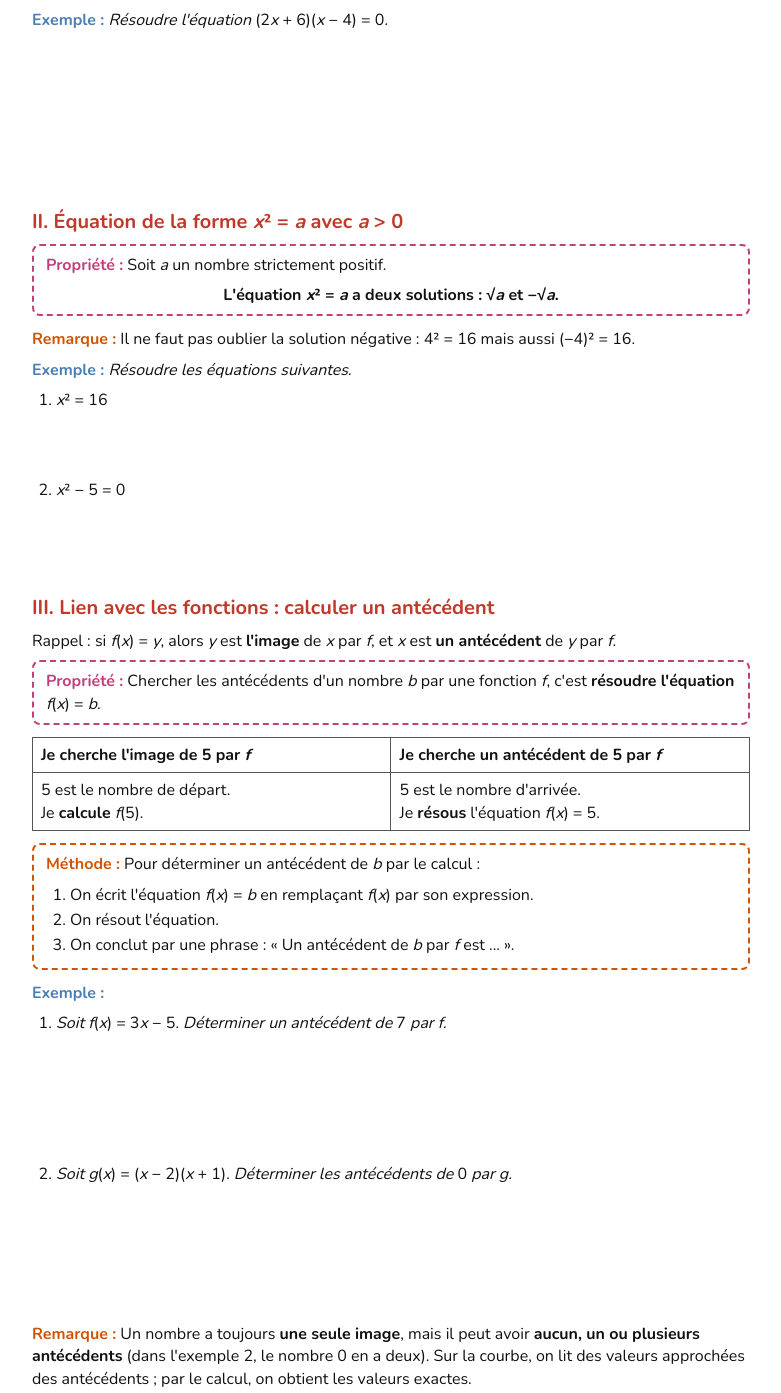
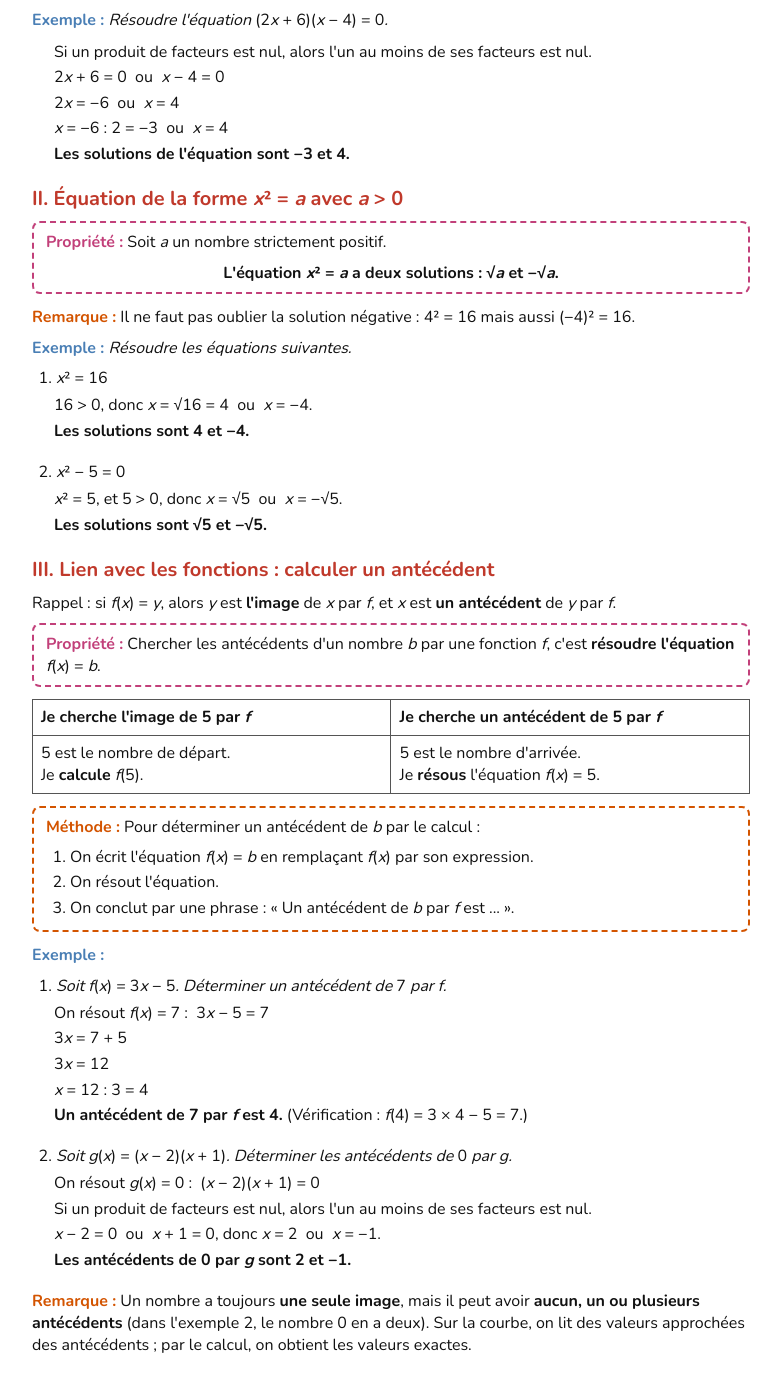
Before and after one commit to salomeb6/Site-Maths, a plain HTML site: page 3e/3e-chapitre5bis-equation-produit-nul-cours.html in a window 1280 px wide. Shown: the part 566-1959 px from the top of the page, without its empty margins (249-1030 px from the left). Drawn offline with nearby package versions, Linux system fonts and the light colour scheme.

Commit message:
3e chapitre 5 bis : leçon complète en ligne (exemples corrigés)
Co-Authored-By: Claude Opus 5.5 <noreply@anthropic.com>
Claude-Session: https://claude.ai/code/session_01EGgbUrhmbpWFL4Vg3PdMGX

```diff
--- a/3e/3e-chapitre5bis-equation-produit-nul-cours.html
+++ b/3e/3e-chapitre5bis-equation-produit-nul-cours.html
@@ -34,6 +34,7 @@
   table.tab th { font-weight: 700; }
   .back { display: inline-block; margin-bottom: 20px; color: #666; text-decoration: none; font-size: 14px; }
   @media print { .back { display: none; } }
+  .solution { margin: 4px 0 16px 22px; line-height: 1.6; }
 </style>
 </head>
 <body>
@@ -69,7 +70,11 @@
   </div>
 
   <p><strong class="label-ex">Exemple :</strong> <span class="instruction">Résoudre l'équation <span class="m">(2<i>x</i> + 6)(<i>x</i> − 4) = 0</span>.</span></p>
-  <div class="espace" style="height:150px;"></div>
+  <div class="solution">Si un produit de facteurs est nul, alors l'un au moins de ses facteurs est nul.<br>
+2<i>x</i> + 6 = 0 &nbsp;ou&nbsp; <i>x</i> − 4 = 0<br>
+2<i>x</i> = −6 &nbsp;ou&nbsp; <i>x</i> = 4<br>
+<i>x</i> = −6 : 2 = −3 &nbsp;ou&nbsp; <i>x</i> = 4<br>
+<strong>Les solutions de l'équation sont −3 et 4.</strong></div>
 
   <h2 class="titre-I">II. Équation de la forme <span class="m"><i>x</i>² = <i>a</i></span> avec <span class="m"><i>a</i> &gt; 0</span></h2>
 
@@ -84,11 +89,13 @@
   <ol class="puces" style="margin-bottom:4px;">
     <li><span class="m"><i>x</i>² = 16</span></li>
   </ol>
-  <div class="espace" style="height:50px;"></div>
+  <div class="solution">16 &gt; 0, donc <i>x</i> = √16 = 4 &nbsp;ou&nbsp; <i>x</i> = −4.<br>
+<strong>Les solutions sont 4 et −4.</strong></div>
   <ol class="puces" start="2" style="margin-bottom:4px;">
     <li><span class="m"><i>x</i>² − 5 = 0</span></li>
   </ol>
-  <div class="espace" style="height:70px;"></div>
+  <div class="solution"><i>x</i>² = 5, et 5 &gt; 0, donc <i>x</i> = √5 &nbsp;ou&nbsp; <i>x</i> = −√5.<br>
+<strong>Les solutions sont √5 et −√5.</strong></div>
 
   <h2 class="titre-I">III. Lien avec les fonctions : calculer un antécédent</h2>
 
@@ -119,11 +126,18 @@
   <ol class="puces" style="margin-bottom:4px;">
     <li><span class="instruction">Soit <span class="m"><i>f</i>(<i>x</i>) = 3<i>x</i> − 5</span>. Déterminer un antécédent de <span class="m">7</span> par <span class="m"><i>f</i></span>.</span></li>
   </ol>
-  <div class="espace" style="height:110px;"></div>
+  <div class="solution">On résout <i>f</i>(<i>x</i>) = 7 : &nbsp;3<i>x</i> − 5 = 7<br>
+3<i>x</i> = 7 + 5<br>
+3<i>x</i> = 12<br>
+<i>x</i> = 12 : 3 = 4<br>
+<strong>Un antécédent de 7 par <i>f</i> est 4.</strong> (Vérification : <i>f</i>(4) = 3 × 4 − 5 = 7.)</div>
   <ol class="puces" start="2" style="margin-bottom:4px;">
     <li><span class="instruction">Soit <span class="m"><i>g</i>(<i>x</i>) = (<i>x</i> − 2)(<i>x</i> + 1)</span>. Déterminer les antécédents de <span class="m">0</span> par <span class="m"><i>g</i></span>.</span></li>
   </ol>
-  <div class="espace" style="height:120px;"></div>
+  <div class="solution">On résout <i>g</i>(<i>x</i>) = 0 : &nbsp;(<i>x</i> − 2)(<i>x</i> + 1) = 0<br>
+Si un produit de facteurs est nul, alors l'un au moins de ses facteurs est nul.<br>
+<i>x</i> − 2 = 0 &nbsp;ou&nbsp; <i>x</i> + 1 = 0, donc <i>x</i> = 2 &nbsp;ou&nbsp; <i>x</i> = −1.<br>
+<strong>Les antécédents de 0 par <i>g</i> sont 2 et −1.</strong></div>
 
   <p><strong class="label-rem">Remarque :</strong> Un nombre a toujours <strong>une seule image</strong>, mais il peut avoir <strong>aucun, un ou plusieurs antécédents</strong> (dans l'exemple 2, le nombre <span class="m">0</span> en a deux). Sur la courbe, on lit des valeurs approchées des antécédents ; par le calcul, on obtient les valeurs exactes.</p>
 
```
